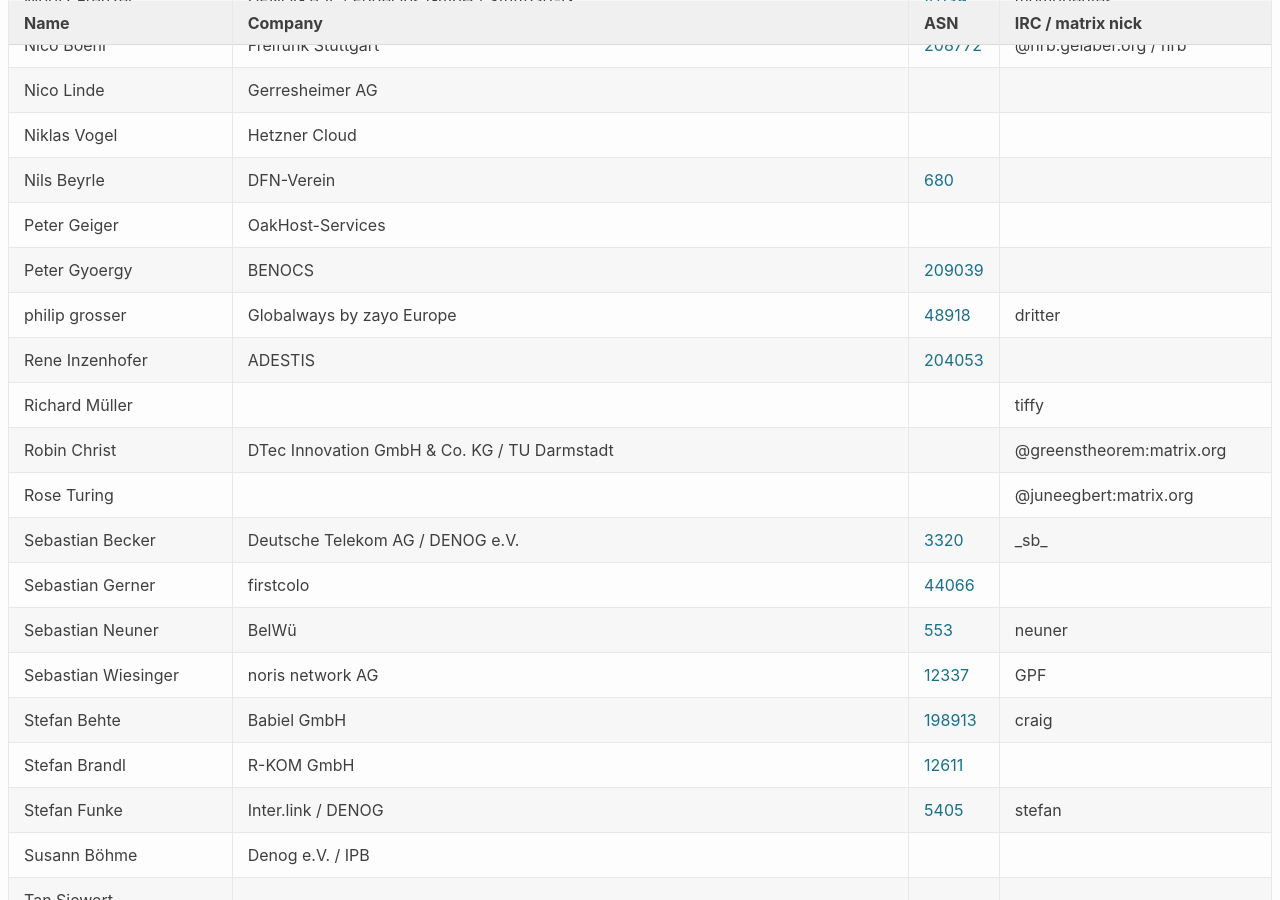
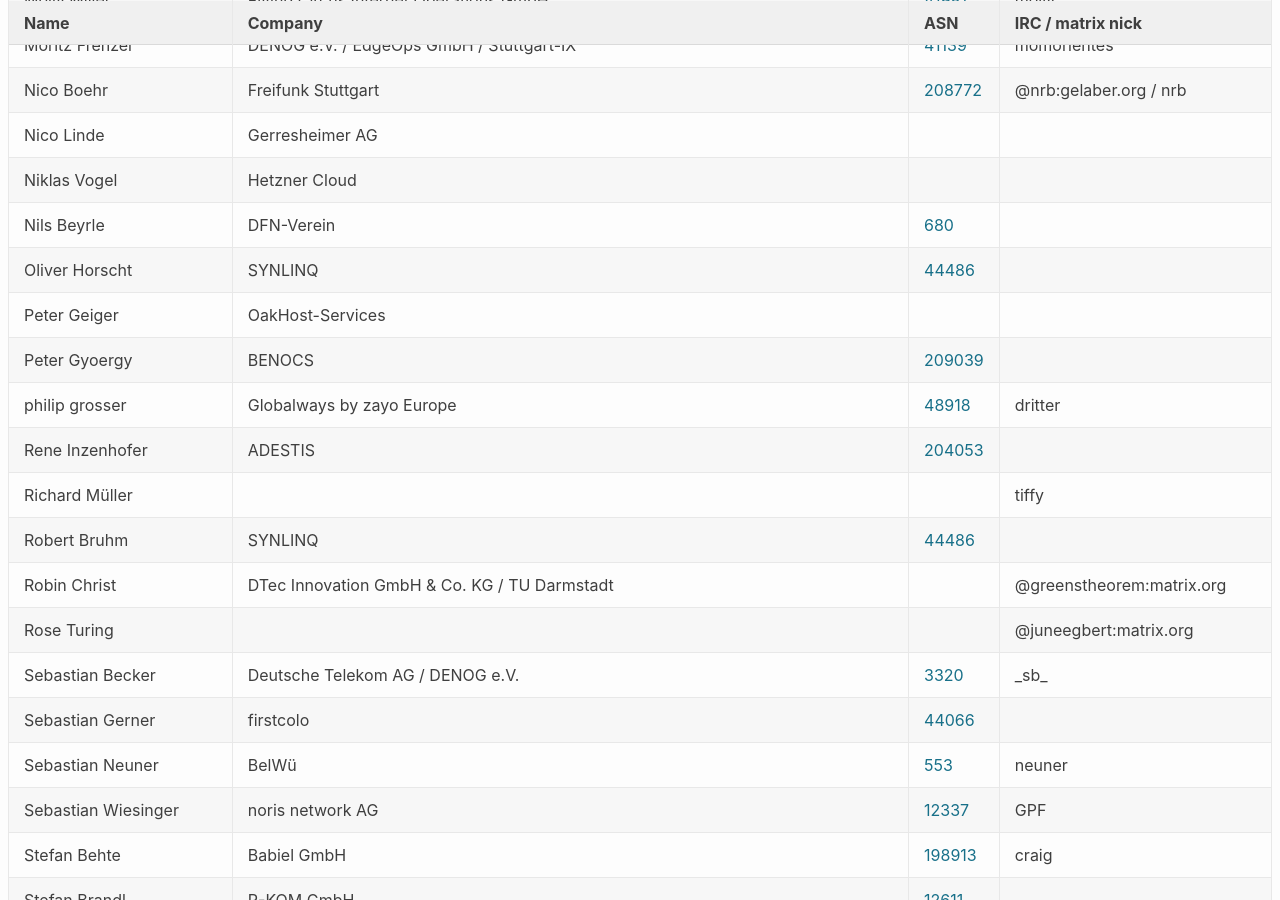
Before and after one commit to denog/pretix-attendeelist, a Jekyll site: the page built from denog17/index.markdown, in a window 1280 px wide and 900 px high, scrolled down 3058 px. Built offline with Jekyll 4.4.1, drawn with Linux system fonts in a browser that asks for light colours.

Commit message:
Latest data: Fri May 30 15:48:08 UTC 2025

```diff
--- a/_data/attendees_denog17_onsite.json
+++ b/_data/attendees_denog17_onsite.json
@@ -22,6 +22,12 @@
     "company": "IPB Internet Provider in Berlin GmbH",
     "irc": null,
     "asn": "20647"
+  },
+  {
+    "name": "Andreas Beck",
+    "company": null,
+    "irc": null,
+    "asn": null
   },
   {
     "name": "Andreas Boesen",
@@ -408,6 +414,12 @@
     "asn": "680"
   },
   {
+    "name": "Oliver Horscht",
+    "company": "SYNLINQ",
+    "irc": null,
+    "asn": "44486"
+  },
+  {
     "name": "Peter Geiger",
     "company": "OakHost-Services",
     "irc": null,
@@ -436,6 +448,12 @@
     "company": null,
     "irc": "tiffy",
     "asn": null
+  },
+  {
+    "name": "Robert Bruhm",
+    "company": "SYNLINQ",
+    "irc": null,
+    "asn": "44486"
   },
   {
     "name": "Robin Christ",
```
